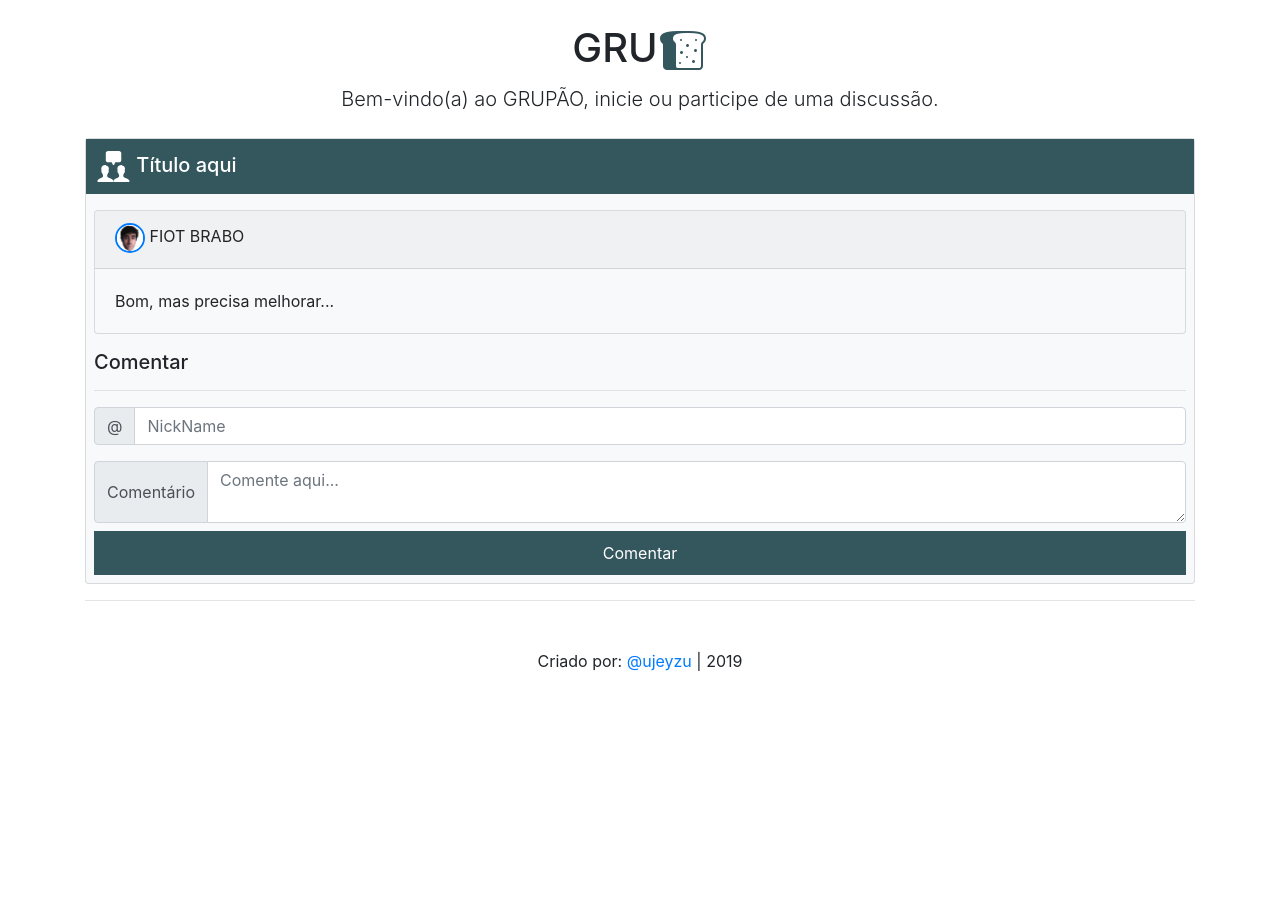
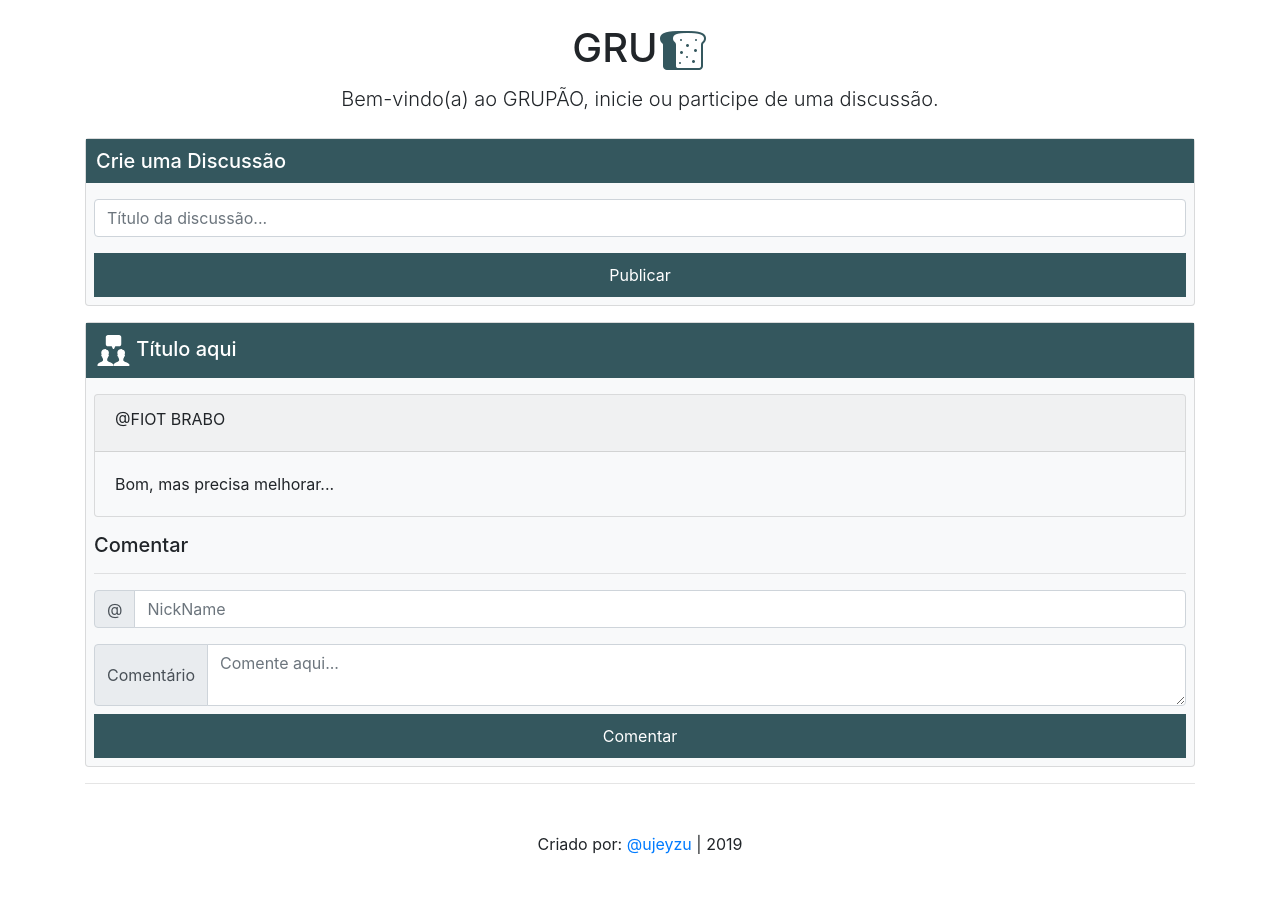
Before and after one commit to JeyssonMoura/grupao_project, a PHP site: page / in a window 1280 px wide. Before the commit the page ends 671 px from the top, so only its background shows below. Run offline with PHP 8.4, Linux system fonts and the light colour scheme.

Commit message:
Adicionar box de Criar Discussão

```diff
--- a/css/aux_estilo.css
+++ b/css/aux_estilo.css
@@ -25,5 +25,5 @@ body {
 }
 
 .botao:hover {
-    color: #f2f2f2;
+    background-color: #1991a9;
 }
--- a/index.php
+++ b/index.php
@@ -15,11 +15,17 @@
             <div class="m-4">
                 <div class="d-flex justify-content-center" ><h1>GRU<img src="img/icone_pao.png" alt="Pão"></h1></div>
                 <p class="lead" align="center">Bem-vindo(a) ao GRUPÃO, inicie ou participe de uma discussão.</p>
+            </div>
             <!-- Criar Discussão -->
-
+            <div class="card bg-light mb-3">
+                <h5 class="box-titulo">Crie uma Discussão</h5>
+                <form class="p-2">
+                    <div class="form-group">
+                        <input type="text" class="form-control" id="titulo-discussao" placeholder="Título da discussão...">
                     </div>
-            <!-- Discursões e Posts -->
-            <div class="tab-content">
+                    <button type="button" class="botao mt-2 btn-block">Publicar</button>
+                </form>
+            </div>
             <?php for ($i = 0; $i < 1; $i++) { ?>
                 <!-- Discursão -->
                 <div class="card bg-light mb-3">
@@ -34,8 +40,7 @@
                     <div class="card bg-light m-2">
                         <div class="card-header">
                             <!-- Imagem do Perfil -->
-                                <img src="img/Felps.jpg" alt="Perfil" class="img-perfil rounded-circle">
-                                <label>FIOT BRABO</label>
+                            <label>@FIOT BRABO</label>
                         </div>
                         <div class="card-body">
                             <p class="card-text">Bom, mas precisa melhorar...</p>
@@ -57,12 +62,12 @@
                                 </div>
                                 <textarea class="form-control" aria-label="Com textarea" placeholder="Comente aqui..."></textarea>
                             </div>
+                            <button type="button" class="botao mt-2 btn-block">Comentar</button>
                         </form>
-                            <button type="button" class="botao mt-2 btn-block">Comentar</button>
                     </div>
                 </div>
             <?php } ?>
-            </div><hr>
+            <hr>
         </div>
         <!-- Rodapé -->
         <footer align="center" class="m-5">Criado por: <a href="https://instagram.com/ujeyzu">@ujeyzu</a> | <?php echo date("Y"); ?></footer>
```
Lines whose indentation alone changed are shown as unchanged.
